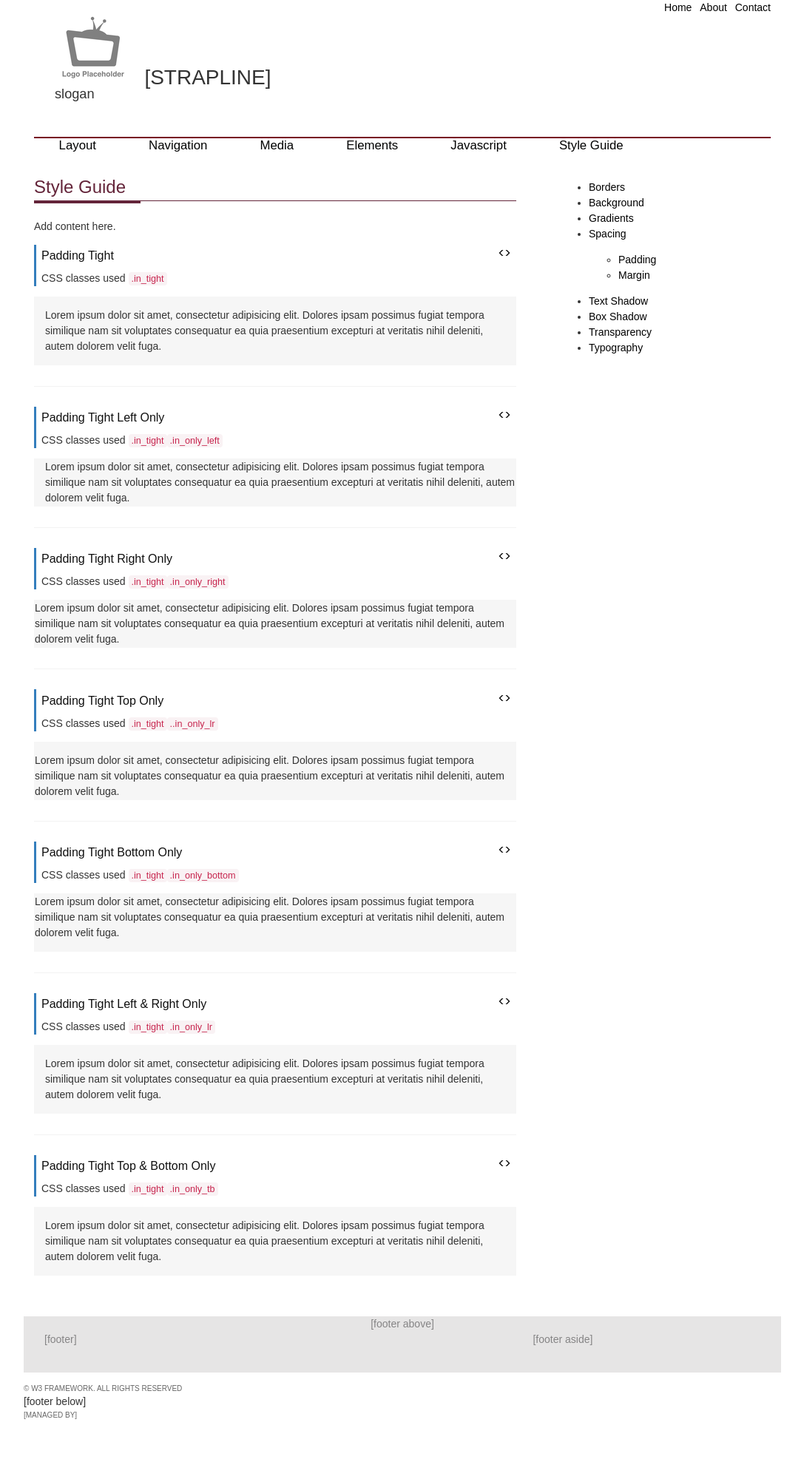
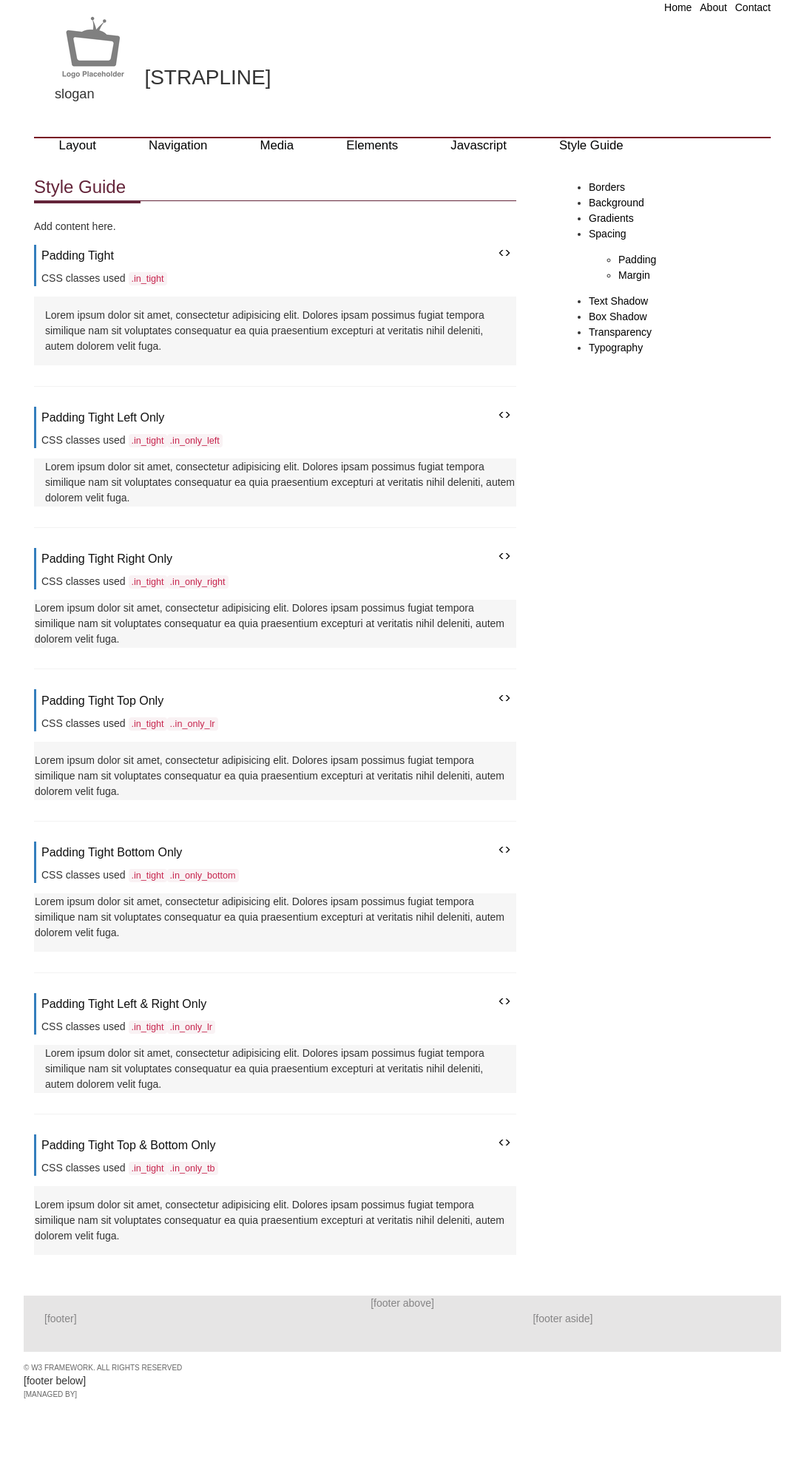
Before and after one commit to 2dpi/templates, a Jekyll site: the page built from www/elements/manual/style/padding.html, in a window 1280 px wide. Shown: the whole page at 74% size, without its empty margins (96-1183 px from the left). Built offline with Jekyll 4.4.1, drawn with Linux system fonts in a browser that asks for light colours; some web fonts are replaced; after the commit the page ends 1949 px from its top, so only the background shows below that.

Commit message:
adding pages

```diff
--- a/www/elements/manual/style/padding.html
+++ b/www/elements/manual/style/padding.html
@@ -81,11 +81,11 @@ description: w3 framework - style guide
           <p>CSS classes used <code>.in_tight</code><code>.in_only_lr</code></p>
         </div>
         <div class="toggle_hide group columns_2 flush out_tight out_only_bottom">
-          <div class="fill in_tight .in_only_lr">Lorem ipsum dolor sit amet, consectetur adipisicing elit. Dolores ipsam possimus fugiat tempora similique nam sit voluptates consequatur ea quia praesentium excepturi at veritatis nihil deleniti, autem dolorem velit fuga.</div>
+          <div class="fill in_tight in_only_lr">Lorem ipsum dolor sit amet, consectetur adipisicing elit. Dolores ipsam possimus fugiat tempora similique nam sit voluptates consequatur ea quia praesentium excepturi at veritatis nihil deleniti, autem dolorem velit fuga.</div>
         </div>
         <div class="toggle_show container_panel out_tight out_only_bottom in_tight fill">
 {% highlight html %}{% raw %}<!-- html code here -->
-<div class="in_tight .in_only_lr">Lorem ipsum dolor sit amet, consectetur adipisicing elit. Dolores ipsam possimus fugiat tempora similique nam sit voluptates consequatur ea quia praesentium excepturi at veritatis nihil deleniti, autem dolorem velit fuga.</div>
+<div class="in_tight in_only_lr">Lorem ipsum dolor sit amet, consectetur adipisicing elit. Dolores ipsam possimus fugiat tempora similique nam sit voluptates consequatur ea quia praesentium excepturi at veritatis nihil deleniti, autem dolorem velit fuga.</div>
 {% endraw %}{% endhighlight %}
         </div>
         <hr>
@@ -94,11 +94,11 @@ description: w3 framework - style guide
           <p>CSS classes used <code>.in_tight</code><code>.in_only_tb</code></p>
         </div>
         <div class="toggle_hide group columns_2 flush out_tight out_only_bottom">
-          <div class="fill in_tight ..in_only_tb">Lorem ipsum dolor sit amet, consectetur adipisicing elit. Dolores ipsam possimus fugiat tempora similique nam sit voluptates consequatur ea quia praesentium excepturi at veritatis nihil deleniti, autem dolorem velit fuga.</div>
+          <div class="fill in_tight in_only_tb">Lorem ipsum dolor sit amet, consectetur adipisicing elit. Dolores ipsam possimus fugiat tempora similique nam sit voluptates consequatur ea quia praesentium excepturi at veritatis nihil deleniti, autem dolorem velit fuga.</div>
         </div>
         <div class="toggle_show container_panel out_tight out_only_bottom in_tight fill">
 {% highlight html %}{% raw %}<!-- html code here -->
-<div class="in_tight .in_only_tb">Lorem ipsum dolor sit amet, consectetur adipisicing elit. Dolores ipsam possimus fugiat tempora similique nam sit voluptates consequatur ea quia praesentium excepturi at veritatis nihil deleniti, autem dolorem velit fuga.</div>
+<div class="in_tight in_only_tb">Lorem ipsum dolor sit amet, consectetur adipisicing elit. Dolores ipsam possimus fugiat tempora similique nam sit voluptates consequatur ea quia praesentium excepturi at veritatis nihil deleniti, autem dolorem velit fuga.</div>
 {% endraw %}{% endhighlight %}
         </div>
 
```
